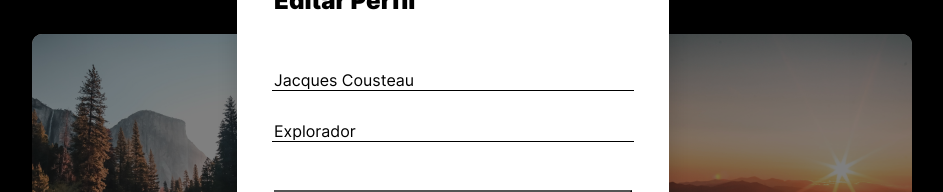
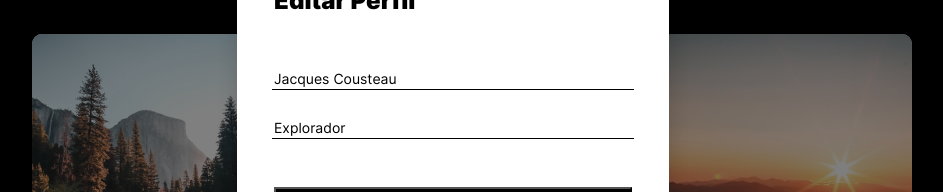
Before and after one commit to JordanEsquivelS/web_project_4_esp, a plain HTML site: page index.html in a window 1280 px wide. Both pictures are taken after a click on the picture 753 px from the left and 198 px from the top of the page. Shown: the part 299-491 px from the top of the page, without its empty margins (168-1111 px from the left). Drawn offline with Linux system fonts and the light colour scheme.

Commit message:
Agregar Placeholder

```diff
--- a/blocks/form/__about-me/form__about-me.css
+++ b/blocks/form/__about-me/form__about-me.css
@@ -5,6 +5,9 @@
   border-right-style: hidden;
   border-left-style: hidden;
   border-bottom: 1px solid #000000;
+  font-weight: 400;
+  font-size: 14px;
+  line-height: 1.21;
 }
 
 @media (max-width: 555px) {
--- a/blocks/form/__name/form__name.css
+++ b/blocks/form/__name/form__name.css
@@ -5,6 +5,9 @@
   border-right-style: hidden;
   border-left-style: hidden;
   border-bottom: 1px solid #000000;
+  font-weight: 400;
+  font-size: 14px;
+  line-height: 1.21;
 }
 
 @media (max-width: 555px) {
--- a/index.html
+++ b/index.html
@@ -60,6 +60,7 @@
                   id="name"
                   name="name"
                   maxlength="17"
+                  placeholder="Nombre"
                 />
               </div>
               <div>
@@ -69,6 +70,7 @@
                   id="form__about-me"
                   name="form__about-me"
                   maxlength="27"
+                  placeholder="Acerca de mi"
                 />
               </div>
               <div>
```
